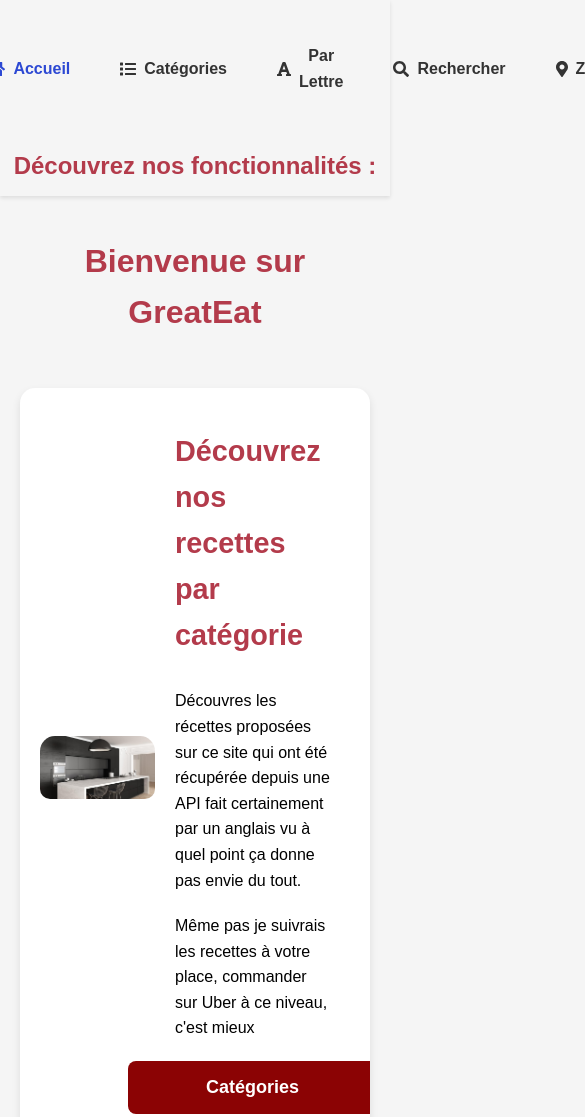
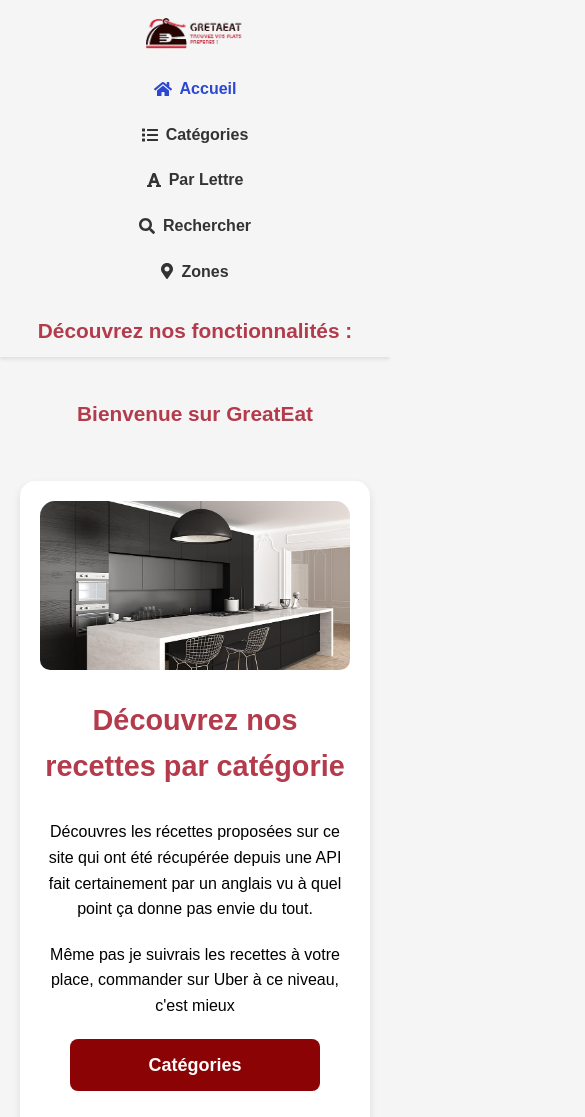
Before and after one commit to Veezogri/GretaEat, a website: page Code_sources/html/index.html in a window 390 px wide. Shown: the top 1117 px of the page, 585 px wide, since content can reach past the window. Drawn offline with Linux system fonts and the light colour scheme.

Commit message:
Responsive du index fait

```diff
--- a/Code_sources/css/style2.css
+++ b/Code_sources/css/style2.css
@@ -8,8 +8,7 @@
 body {
 	font-family: 'Arial', sans-serif;
     line-height: 1.6;
-    background: #f5f5f5
-
+    background: #f5f5f5;
 
 }
 
@@ -23,12 +22,6 @@
 	box-shadow: 0 2px 4px rgba(0, 0, 0, 0.1);
 
 }
-
-
-
-
-
-
 
 #TitreBienvenueIndex{
 	font-size: 2em;
@@ -50,6 +43,7 @@
 	width:200px;
 	margin-bottom: 20px;
 	object-fit: contain;
+	margin: 0;
 
 }
 
@@ -268,6 +262,77 @@
     font-size: 1.8em;
     color: #8B0304;
     margin-bottom: 10px;
+}
+
+
+/* Commencement du responsie design de la page index */
+
+/* Version tablette */
+
+@media (max-width: 992px){
+	#IndexHeader h2 {
+		font-size: 1.5em;
+	}
+
+	#IndexNav ul {
+		font-weight: bolder;
+	}
+
+	#IndexNav img{
+		width: 100px;
+		margin: 0;
+	}
+
+
+
+	#PrésentationCategorie, #PrésentationAlphabet, #ZoneGeopgraphique {
+		flex-direction: column;
+		align-items: center;
+	}
+
+	#ZoneDeTexte1, #ZoneDeTexte2, #ZoneDeTexte3 {
+		width: 100%;
+	}
+
+	#TitreBienvenueIndex{
+		font-size: 1.5em;
+	}
+
+	footer{
+		font-size: medium;
+	}
+}
+
+/* Version mobile */
+@media (max-width:768px){
+
+
+
+
+	#IndexNav ul {
+		display: flex;
+		flex-direction: column;
+		align-items: center;
+		gap: 0;
+	}
+
+	#PrésentationCategorie, #PrésentationAlphabet, #ZoneGeopgraphique {
+		flex-direction: column;
+		align-items: center;
+
+	}
+
+	#ZoneDeTexte1, #ZoneDeTexte2, #ZoneDeTexte3 {
+		width: 100%;
+		text-align: center;
+	}
+
+	#TitreBienvenueIndex, #IndexHeader h2 {
+		font-size: 1.3em;
+	}
+
+
+
 }
 
 
@@ -966,13 +1031,3 @@
 	transform: scale(1.05);
 	font-weight: 700;
 }
-
-
-/* Commencement du responsie design de la page index */
-
-@media (max-width: 992px){
-	#IndexHeader h2 {
-		font-size: 1.5em;
-	}
-
-}
--- a/Code_sources/html/index.html
+++ b/Code_sources/html/index.html
@@ -12,7 +12,7 @@
     <nav id="IndexNav">
 
       <ul>
-        <img src="../IMGCatégorie/logoGretaEat-removebg-preview.png" alt="Logo de GreatEat">
+          <li><img src="../IMGCatégorie/logoGretaEat-removebg-preview.png" alt="Logo de GreatEat"></li>
           <li><a id="Couleur-Page-Actuelle" href="index.html"><i class="fas fa-home"></i> Accueil</a></li>
           <li><a class="Couleur-Autres-Page" href="categories.html"><i class="fas fa-list"></i> Catégories</a></li>
           <li><a class="Couleur-Autres-Page" href="first-letter.html"><i class="fas fa-font"></i> Par Lettre</a></li>
--- a/style.css
+++ b/style.css
@@ -1,110 +1,143 @@
-/* Page Html random */
-
-body {
-	font-family: Arial, sans-serif;
-	text-align: center;
+/* Réinitialisation des marges et paddings */
+* {
 	margin: 0;
 	padding: 0;
-	background-color: #f4f4f4;
+	box-sizing: border-box;
 }
-
-header {
-	background-color: #571405;
-	color: white;
-	padding: 20px;
-    width: 50%;
-    margin: 0 auto;
-    border-radius: 20px;
+/* Style du corps */
+body {
+	font-family: 'Arial', sans-serif;
+	line-height: 1.6;
+	background: #f5f5f5;
 }
-button {
-	padding: 10px 25px;
-	background-color: #ff5733;
-    border-radius: 10px;
-
-	color: white;
-	border: none;
-	cursor: pointer;
-	margin: 20px;
+/* En-tête */
+#IndexHeader {
+	color: #fff;
+	padding: 10px 0;
+	text-align: center;
+	box-shadow: 0 2px 4px rgba(0, 0, 0, 0.1);
 }
-#meal-container {
-	display: flex;
-	flex-direction: column;
-	align-items: center;
-	margin-top: 20px;
-    width: 20%;
-    margin: 0 auto;
-
+#TitreBienvenueIndex, #IndexHeader h2 {
+	font-size: 2em;
+	color: #b33b4b;
+	font-weight: bold;
 }
-
-
-#meal-container li{
-    list-style: none;
-
+/* Navigation */
+#IndexNav img {
+	width: 150px;
+	object-fit: contain;
 }
-img {
-	width: 300px;
-	border-radius: 10px;
-	margin-top: 10px;
-}
-
-/*
-footer {
-	margin-top: 20px;
-	padding: 10px;
-	background-color: #333;
-	color: white;
-}
-*/
-
-
-
-
-
-
-
-
-
-
-
-/* page meal */
-/* Détails du plat */
-/* Grille des plats */
-.meal-details{
+#IndexNav ul {
+	list-style: none;
 	display: flex;
 	flex-wrap: wrap;
 	justify-content: center;
-	gap: 20px;
+	gap: 15px;
+}
+#IndexNav ul li a {
+	display: flex;
+	align-items: center;
+	padding: 8px 12px;
+	font-size: 1em;
+	font-weight: bold;
+	text-decoration: none;
+	transition: color 0.3s ease;
+}
+/* Conteneur principal */
+main {
 	padding: 20px;
+	text-align: center;
 }
-/* Carte de chaque plat */
-.meal-card {
-	background: white;
-	padding: 15px;
-	width: 250px;
+/* Cartes de catégories et repas */
+.category-card, .meal-card, .meal-cardalphabet, .meal-card-ingredient, .meal-card2 {
+	width: 90%;
+	max-width: 300px;
 	text-align: center;
-	border-radius: 10px;
-	box-shadow: 0 0 10px rgba(0, 0, 0, 0.1);
+	margin: 10px auto;
 }
-.meal-card img {
+.category-card img, .meal-card img, .meal-cardalphabet img, .meal-card-ingredient img, .meal-card2 img {
 	width: 100%;
 	border-radius: 10px;
+	transition: transform 0.3s ease-in-out;
 }
-.meal-card h3 {
-	margin: 10px 0;
+.category-card img:hover, .meal-card img:hover, .meal-cardalphabet img:hover, .meal-card-ingredient img:hover {
+	transform: scale(1.05);
 }
-/* Bouton standard */
-.btn {
-	display: inline-block;
-	margin-top: 10px;
+/* Grilles responsives */
+#categories-container, #meals-container, #meals-container-alphabet, #meals-container-ingredient, #areas-container {
+	display: flex;
+	flex-wrap: wrap;
+	justify-content: center;
+	gap: 15px;
+	padding: 10px;
+}
+/* Boutons */
+.BoutonPage, .btnMealIngredient, .AreaBouton {
+	width: 100%;
+	max-width: 250px;
+	display: block;
+	padding: 10px;
+	font-size: 16px;
+	text-align: center;
+	background: #8B0304;
+	color: white;
+	border-radius: 5px;
+	text-decoration: none;
+	transition: background 0.3s;
+}
+.BoutonPage:hover, .btnMealIngredient:hover, .AreaBouton:hover {
+	background: #080200;
+}
+/* Formulaires de recherche */
+#search-container {
+	display: flex;
+	flex-wrap: wrap;
+	justify-content: center;
+	gap: 10px;
+	margin-bottom: 20px;
+}
+#search-input {
+	width: 100%;
+	max-width: 300px;
+	padding: 8px;
+	border-radius: 5px;
+	border: 1px solid #ccc;
+}
+#search-btn, #random-btn {
 	padding: 8px 12px;
-	background-color: #ff5733;
+	background: #9b3b3b;
 	color: white;
-	text-decoration: none;
+	border: none;
 	border-radius: 5px;
-	transition: background-color 0.3s;
+	cursor: pointer;
 }
-.btn:hover {
-	background-color: #e04e2a;
+/* Responsive Design */
+@media (max-width: 768px) {
+	#IndexHeader h2 {
+		font-size: 1.5em;
+	}
+	#IndexNav ul {
+		flex-direction: column;
+		align-items: center;
+	}
+	#PrésentationCategorie, #PrésentationAlphabet, #ZoneGeopgraphique {
+		flex-direction: column;
+		align-items: center;
+		padding: 15px;
+	}
+	#ZoneDeTexte1, #ZoneDeTexte2, #ZoneDeTexte3 {
+		width: 100%;
+		text-align: center;
+	}
+}
+@media (max-width: 480px) {
+	#TitreBienvenueIndex, #IndexHeader h2 {
+		font-size: 1.2em;
+	}
+	.BoutonPage, .btnMealIngredient, .AreaBouton {
+		font-size: 14px;
+		padding: 8px;
+	}
 }
 
 
```
Also changed, not shown: Code_sources/html/Categories.html (+10 -9 lines).
